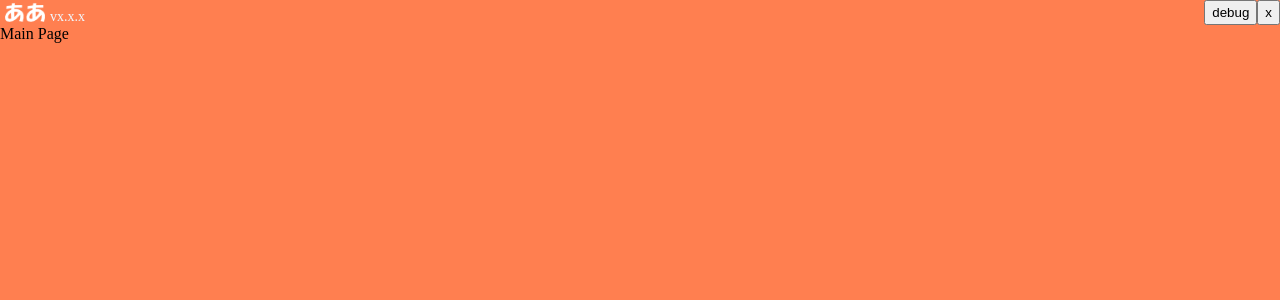
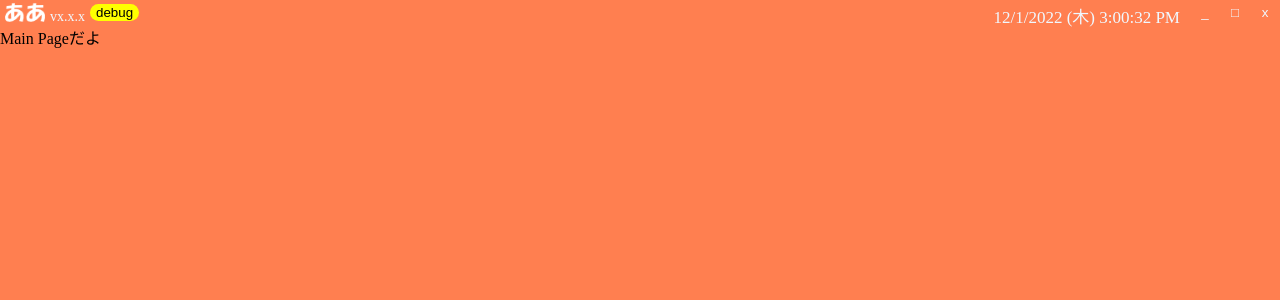
Before and after one commit to aa-proj/aa-app, a Vue app: page / in a window 1280 px wide. Shown: the top 300 px of the page. Built offline with nearby package versions, Linux system fonts and the light colour scheme.

Commit message:
feat: コンポーネントに分けたのと時計

```diff
--- a/electron/main/index.ts
+++ b/electron/main/index.ts
@@ -43,9 +43,9 @@ app.on('ready', async function () {
       setTimeout(() => {
         splashWindow.window.close()
         mainWindow = new MainWindow()
-      }, 3000)
+      }, 5000)
     }
-  }, 500)
+  }, 1000)
 
 
 });
--- a/electron/main/window/mainWindow.ts
+++ b/electron/main/window/mainWindow.ts
@@ -18,6 +18,7 @@ export class MainWindow {
       icon: join(process.env.PUBLIC, 'favicon.ico'),
       frame: false,
       width: 920,
+      minWidth: 500,
       height: 600,
       webPreferences: {
         preload,
--- a/electron/main/window/splash.ts
+++ b/electron/main/window/splash.ts
@@ -18,6 +18,7 @@ export class SplashWindow {
       frame: false,
       width: 300,
       height: 400,
+      resizable: false,
       webPreferences: {
         preload,
         nodeIntegration: false,
--- a/src/App.vue
+++ b/src/App.vue
@@ -1,69 +1,12 @@
 <script setup lang="ts">
-import {computed, ref} from 'vue'
-
-const closeApp = () => {
-  window.api.invoke("appQuit")
-}
-const openDebug = () => {
-  window.api.invoke("openDebug")
-}
-
-const version = ref<string>("x.x.x")
-
-const getVersion = async () => {
-  version.value = await window.api.invoke("appVersion")
-}
-getVersion()
+import AppBar from "./components/AppBar.vue";
 
 </script>
 
 <template>
-  <div class="topbar">
-    <div class="topbar-left">
-      <img id="app-name" src="/top-bar-logo-white.png">
-      <div id="app-version">
-        <div id="app-version-text">v{{ version }}</div>
-      </div>
-    </div>
-    <button @click="closeApp" id="app-close">x</button>
-    <button @click="openDebug" id="app-close">debug</button>
-
-  </div>
-  <div>Main Page</div>
+  <AppBar></AppBar>
+  <div>Main Pageだよ</div>
 </template>
 
 <style>
-.topbar {
-  display: flex;
-  flex-direction: row-reverse;
-  width: 100%;
-  height: 25px;
-  background-color: coral;
-  -webkit-app-region: drag;
-}
-
-.topbar-left {
-  position: absolute;
-  display: flex;
-  top: 0;
-  left: 0;
-}
-
-#app-version {
-  display: flex;
-  flex-direction: column-reverse;
-  font-size: 14px;
-}
-
-#app-version-text {
-  color: aliceblue;
-}
-
-#app-close {
-  -webkit-app-region: none;
-}
-
-#app-name {
-  height: 25px;
-}
 </style>
--- /dev/null
+++ b/src/components/AppBar.vue
@@ -0,0 +1,108 @@
+<script setup lang="ts">
+import {ref} from 'vue'
+
+const closeApp = () => {
+  window.api.invoke("appQuit")
+}
+const openDebug = () => {
+  window.api.invoke("openDebug")
+}
+
+const version = ref<string>("x.x.x")
+const time = ref<string>("")
+
+const getVersion = async () => {
+  version.value = await window.api.invoke("appVersion")
+}
+
+const weekItems = ["日", "月", "火", "水", "木", "金", "土"]
+
+const updateTime = () => {
+  const now = new Date()
+  time.value = `${now.toLocaleDateString()} (${weekItems[now.getDay()]}) ${now.toLocaleTimeString()}`
+}
+
+getVersion()
+
+updateTime()
+setInterval(() => {
+  updateTime()
+}, 1000)
+
+</script>
+
+<template>
+  <div class="topbar">
+    <div class="topbar-left">
+      <img id="app-name" src="/top-bar-logo-white.png">
+      <div id="app-version">
+        <div id="app-version-text">v{{ version }}</div>
+      </div>
+      <button @click="openDebug" id="app-debug">debug</button>
+    </div>
+    <button @click="closeApp" id="app-close">x</button>
+    <button id="app-close">□</button>
+    <button id="app-close">_</button>
+    <div id="app-time-text">{{ time }}</div>
+  </div>
+</template>
+
+<style scoped>
+
+.topbar {
+  display: flex;
+  flex-direction: row-reverse;
+  width: 100%;
+  height: 25px;
+  background-color: coral;
+  -webkit-app-region: drag;
+}
+
+.topbar-left {
+  position: absolute;
+  display: flex;
+  top: 0;
+  left: 0;
+}
+
+#app-version {
+  display: flex;
+  flex-direction: column-reverse;
+  font-size: 14px;
+}
+
+#app-version-text {
+  color: aliceblue;
+}
+
+#app-close {
+  -webkit-app-region: none;
+  border: none;
+  background-color: coral;
+  width: 30px;
+  color: aliceblue;
+}
+
+#app-close:hover {
+  background-color: #c4603e;
+}
+
+#app-debug {
+  margin: 4px 3px 4px 5px;
+  border-radius: 12px;
+  border: none;
+  background-color: yellow;
+}
+
+#app-name {
+  height: 25px;
+}
+
+
+#app-time-text {
+  color: aliceblue;
+  font-size: 17px;
+  padding-top: 3px;
+  padding-right: 10px;
+}
+</style>
```
